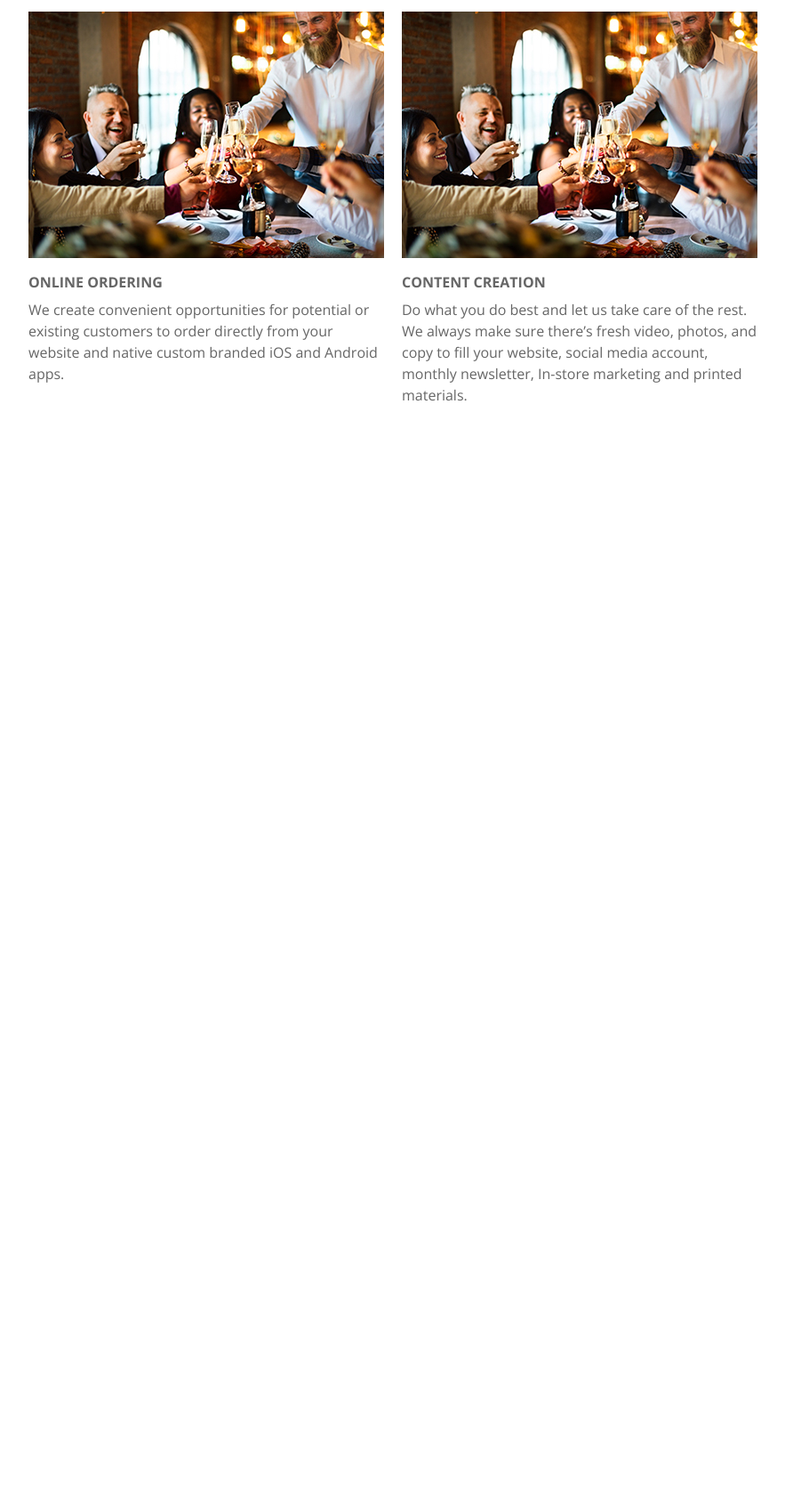
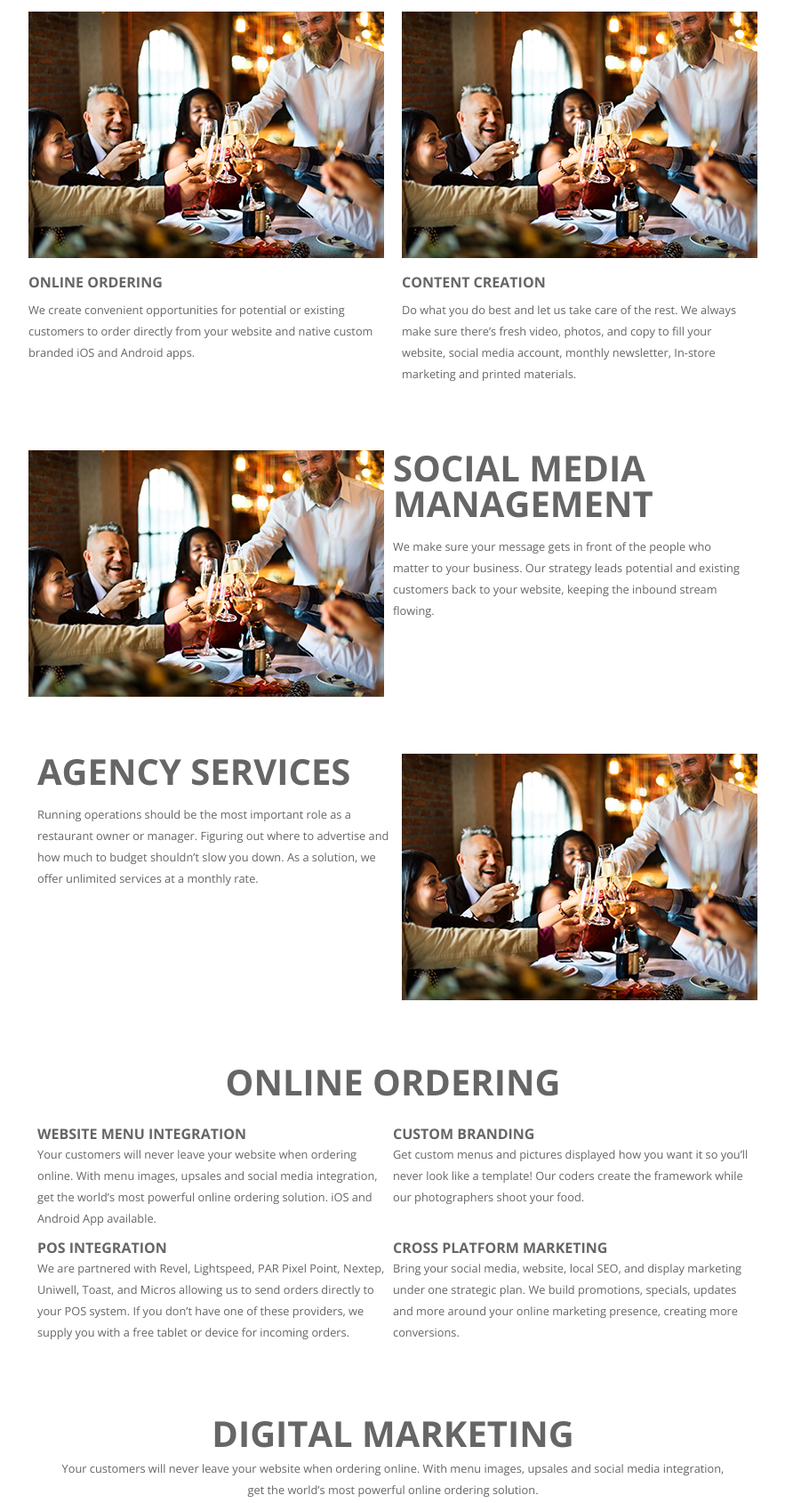
Before and after one commit to ekm383/restaurantmarketinghawaii, a Gatsby site: page / in a window 1280 px wide. Shown: the part 1024-2713 px from the top of the page at 89% size, without its empty margins (198-1081 px from the left). Before the commit the page ends 1554 px from the top, so only its background shows below. Built offline with nearby package versions, Linux system fonts and the light colour scheme; Gatsby itself is replaced by a stand-in of ours.

Commit message:
All Sections Copy

```diff
--- /dev/null
+++ b/src/components/Features.js
@@ -0,0 +1,23 @@
+import React from 'react'
+import styled from 'styled-components'
+
+const Features = ({ feature, content, style }) => {
+  return (
+    <FeaturesWrapper style={style}>
+      <div>
+        <h4>{feature}</h4>
+        <p>{content}</p>
+      </div>
+    </FeaturesWrapper>
+  )
+}
+
+const FeaturesWrapper = styled.div`
+  width: 400px;
+  margin-top: 10px;
+  display: flex;
+  flex-direction: column;
+  justify-content: flex-start;
+`
+
+export default Features
--- a/src/components/Services.js
+++ b/src/components/Services.js
@@ -15,7 +15,6 @@ const Services = ({ header, subheader, content, style }) => {
 
 const ServicesWrapper = styled.div`
   h2 {
-    font-size: 2.5rem;
     line-height: 2.5rem;
     margin-bottom: 1rem;
   }
@@ -23,12 +22,8 @@ const ServicesWrapper = styled.div`
     font-size: 1rem;
     margin-bottom: 0.5rem;
   }
-  p {
-    line-height: 1.5rem;
-  }
   .box {
     width: 400px;
-    color: var(--gray);
   }
 `
 
--- /dev/null
+++ b/src/components/Testimonials.js
@@ -0,0 +1,21 @@
+import React from 'react'
+import styled from 'styled-components'
+
+const Testimonials = ({ content, author, restaurant }) => {
+  return (
+    <TestimonialWrapper>
+      <p>{content}</p>
+      <h5>{author}, {restaurant}</h5>
+    </TestimonialWrapper>
+  )
+}
+
+const TestimonialWrapper = styled.div`
+  display: flex;
+  flex-direction: column;
+  h5 {
+    margin: 10px 0px;
+  }
+`
+
+export default Testimonials
--- /dev/null
+++ b/src/components/globals/section/SectionColumn.js
@@ -0,0 +1,21 @@
+import React from "react"
+import styled from "styled-components"
+
+const SectionColumn = ({ children, style }) => {
+  return (
+    <SectionWrapper style={style}>
+      {children}
+    </SectionWrapper>
+  )
+}
+
+const SectionWrapper = styled.div`
+  display: flex;
+  justify-content: center;
+  flex-direction: column-reverse;
+  flex-wrap: wrap;
+  width: 400px;
+  margin: 10px;
+`
+
+export default SectionColumn
--- /dev/null
+++ b/src/components/globals/section/SectionRow.js
@@ -0,0 +1,21 @@
+import React from "react"
+import styled from "styled-components"
+
+const SectionRow = ({ children, style }) => {
+  return (
+    <SectionWrapper style={style}>
+      {children}
+    </SectionWrapper>
+  )
+}
+
+const SectionWrapper = styled.div`
+  display: flex;
+  justify-content: center;
+  flex-direction: row;
+  flex-wrap: wrap;
+  width: 90vw;
+  margin: 4rem auto;
+`
+
+export default SectionRow
--- a/src/components/layout.css
+++ b/src/components/layout.css
@@ -15,7 +15,22 @@
 body {
   font-family: "Open Sans";
   background-color: var(--white);
-  color: var(--darkGray);
+  color: var(--gray);
+}
+
+h4, h6 {
+  text-transform: uppercase;
+}
+h2 {
+  font-size: 2.5rem;
+  text-transform: uppercase;
+}
+
+
+p {
+  font-size: 0.8rem;
+  line-height: 1.5rem;
+
 }
 
 a {
--- a/src/pages/index.js
+++ b/src/pages/index.js
@@ -5,8 +5,11 @@ import SEO from "../components/seo"
 import HeaderIndex from "../components/globals/header/HeaderIndex"
 import Banner from "../components/globals/banner/Banner"
 import Button from "../components/globals/button/Button"
-import Section from '../components/globals/section/Section'
+import SectionRow from '../components/globals/section/SectionRow'
+import SectionColumn from '../components/globals/section/SectionColumn'
 import Services from "../components/Services"
+import Features from '../components/Features'
+import Testimonials from '../components/Testimonials'
 import imgIndex from "../images/bg/header-home.jpg"
 import imgSample from "../images/sample-photo.jpg"
 
@@ -23,34 +26,121 @@ const IndexPage = () => (
         </Link>
       </Banner>
     </HeaderIndex>
-
-    <Section style={{ flexDirection: 'row', margin: '4rem auto' }}>
+    <SectionRow>
       <Services
         style={{ margin: '0px 10px' }}
-        header="CUSTOM WEBSITE DESIGN & MAINTENANCE"
+        header="custom website design & maintenance"
         content="We have years of experience designing modern restaurant websites. We understand all the 3rd party technologies and plug-ins that it takes to make your business relevant in today’s market."
       />
       <img src={imgSample} alt="sample" width="400px" />
-    </Section>
-
-    <Section style={{ flexDirection: 'row', margin: '4rem auto', alignItems: 'flex-start' }}>
-      <Section style={{ flexDirection: 'column-reverse', width: '400px', margin: '10px' }}>
+    </SectionRow>
+    <SectionRow style={{ alignItems: 'flex-start' }}>
+      <SectionColumn>
         <Services
-          subheader="ONLINE ORDERING"
+          subheader="online ordering"
           content="We create convenient opportunities for potential or existing customers to order directly from your website and native custom branded iOS and Android apps."
         />
         <img src={imgSample} alt="sample" width="400px" />
-      </Section>
-      <Section style={{ flexDirection: 'column-reverse', width: '400px', margin: '10px' }}>
+      </SectionColumn>
+      <SectionColumn>
         <Services
-          subheader="CONTENT CREATION"
+          subheader="content creation"
           content="Do what you do best and let us take care of the rest. We always make sure there’s fresh video, photos, and copy to fill your website, social media account, monthly newsletter, In-store marketing and printed materials."
         />
         <img src={imgSample} alt="sample" width="400px" />
-      </Section>
-    </Section>
-
-  </Layout>
+      </SectionColumn>
+    </SectionRow>
+    <SectionRow style={{ flexDirection: 'row-reverse' }}>
+      <Services
+        style={{ margin: '0px 10px' }}
+        header="Social Media Management"
+        content="We make sure your message gets in front of the people who matter to your business. Our strategy leads potential and existing customers back to your website, keeping the inbound stream flowing."
+      />
+      <img src={imgSample} alt="sample" width="400px" />
+    </SectionRow>
+    <SectionRow>
+      <Services
+        style={{ margin: '0px 10px' }}
+        header="Agency Services"
+        content="Running operations should be the most important role as a restaurant owner or manager. Figuring out where to advertise and how much to budget shouldn’t slow you down. As a solution, we offer unlimited services at a monthly rate."
+      />
+      <img src={imgSample} alt="sample" width="400px" />
+    </SectionRow>
+    <SectionRow>
+      <SectionRow style={{ margin: '0px 25px' }}>
+        <h2>ONLINE ORDERING</h2>
+      </SectionRow>
+      <SectionRow style={{ margin: '10px 25px' }}>
+        <Features
+          feature="Website Menu Integration"
+          content="Your customers will never leave your website when ordering online. With menu images, upsales and social media integration, get the world’s most powerful online ordering solution. iOS and Android App available." />
+        <Features
+          feature="Custom Branding"
+          content="Get custom menus and pictures displayed how you want it so you’ll never look like a template! Our coders create the framework while our photographers shoot your food." />
+        <Features
+          feature="POS Integration"
+          content="We are partnered with Revel, Lightspeed, PAR Pixel Point, Nextep, Uniwell, Toast, and Micros allowing us to send orders directly to your POS system. If you don’t have one of these providers, we supply you with a free tablet or device for incoming orders." />
+        <Features
+          feature="Cross Platform Marketing"
+          content="Bring your social media, website, local SEO, and display marketing under one strategic plan. We build promotions, specials, updates and more around your online marketing presence, creating more conversions." />
+      </SectionRow>
+    </SectionRow>
+    <SectionRow style={{ marginBottom: '0px' }}>
+      <SectionRow style={{ width: '800px', margin: '0px 25px 60px 25px', textAlign: 'center' }}>
+        <h2>DIGITAL MARKETING</h2>
+        <p>Your customers will never leave your website when ordering online.
+With menu images, upsales and social media integration, <br />get the world’s most powerful online ordering solution.</p>
+      </SectionRow>
+      <SectionRow style={{ marginTop: '0px', marginBottom: '0px' }}>
+        <SectionRow style={{ textAlign: 'center', marginTop: '0px', marginBottom: '0px' }}>
+          <Features
+            feature="$299 Setup Fee"
+            content="(One-Time, 2 year contract)"
+          />
+          <Features
+            feature="Custom Website"
+            content="(React JS delivering quick sites)"
+          />
+          <Features
+            feature="Online Ordering"
+            content="(20% fee on all online orders)"
+          />
+          <Features
+            feature="Instagram & Facebook Management"
+            content="(Content uploads & targeted marketing)"
+          />
+          <Features
+            feature="Professional Photography"
+            content="(Once/Quarter)"
+          />
+          <Features
+            feature="Website Hosting"
+            content="(Maintenance & Security)"
+          />
+          <Features
+            feature="Search Engine Optimization"
+            content="(Continuous content deployment)"
+          />
+          <Features
+            feature="In-Store Marketing Collateral"
+            content="(Takeout menus etc.)"
+          />
+          <SectionRow>
+            <Link to="/sign-up">
+              <Button>SIGN UP</Button>
+            </Link>
+          </SectionRow>
+        </SectionRow>
+      </SectionRow>
+    </SectionRow>
+    <SectionColumn style={{ margin: '20px auto' }}>
+      <Testimonials
+        content="I have worked with Restaurant Marketing Hawaii's team for several years now. They're an intelligent and very workable group to have on your side. More importantly, their creativity through their content creation is amazing."
+        author="David Chang"
+        restaurant="Little Village Noodle House"
+      />
+    </SectionColumn>
+  </Layout >
 )
 
 export default IndexPage
```
Also changed, not shown: src/images/IMG_0028.GIF (added), 2 other files.
